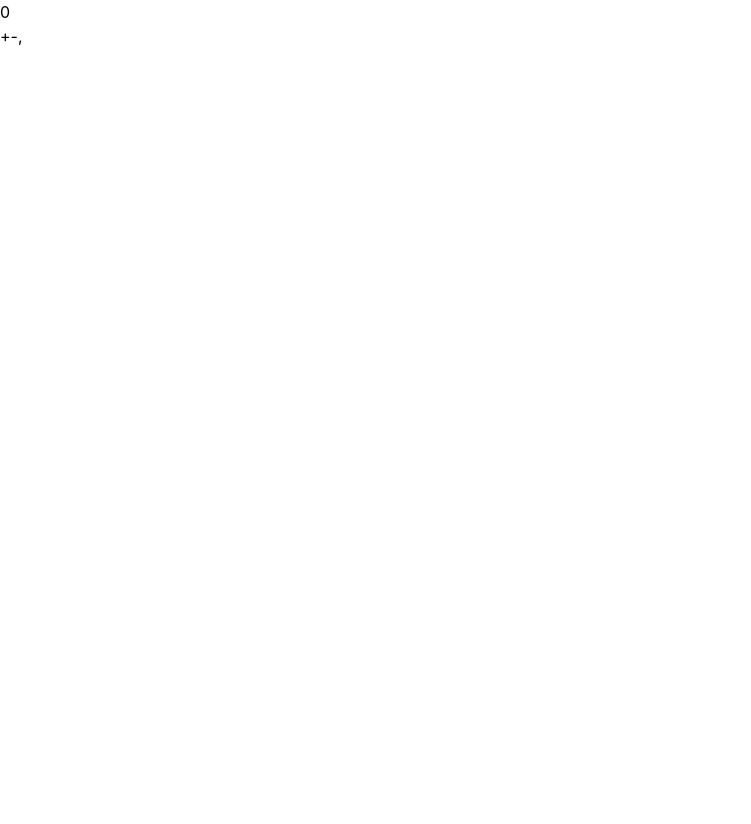
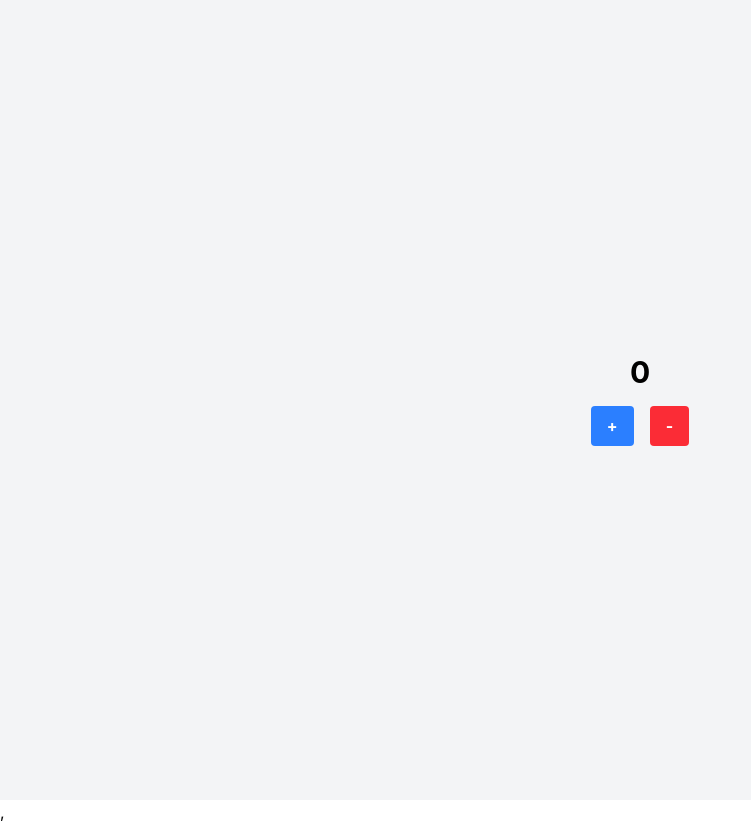
Before and after one commit to Hrisshhii/zustand-practice, a React (Vite) app in the folder redux-demo/: page / in a window 1280 px wide. Shown: the whole page, without its empty margins (0-751 px from the left). Before the commit the page ends 800 px from the top, so only its background shows below. Built offline with nearby package versions, Linux system fonts and the light colour scheme.

Commit message:
Refactor App component layout and styling for better UI presentation

```diff
--- a/redux-demo/src/App.tsx
+++ b/redux-demo/src/App.tsx
@@ -9,11 +9,23 @@ const App = () => {
   const dispatch = useDispatch();
 
   return (
-    <>
-      <h1>{count}</h1>
-      <button onClick={() => dispatch(increment())}>+</button>
-      <button onClick={() => dispatch(decrement())}>-</button>
-    </>
+    <div className="flex flex-col items-center justify-center min-h-screen bg-gray-100">
+      <h1 className="text-3xl font-bold mb-4">{count}</h1>
+      <div className="flex space-x-4">
+        <button
+          onClick={() => dispatch(increment())}
+          className="bg-blue-500 hover:bg-blue-700 text-white font-bold py-2 px-4 rounded"
+        >
+          +
+        </button>
+        <button
+          onClick={() => dispatch(decrement())}
+          className="bg-red-500 hover:bg-red-700 text-white font-bold py-2 px-4 rounded"
+        >
+          -
+        </button>
+      </div>
+    </div>
   );
 };
 
```
